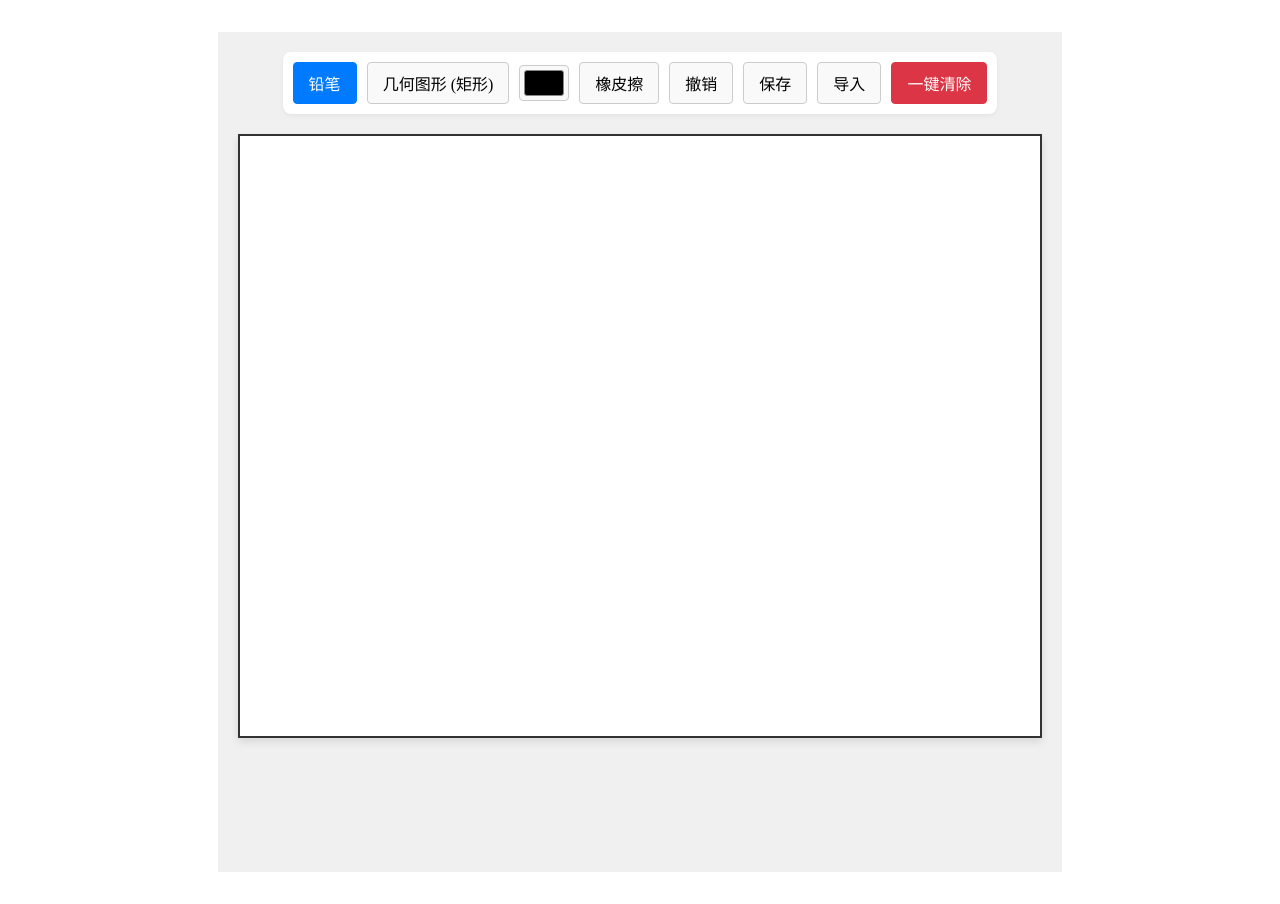
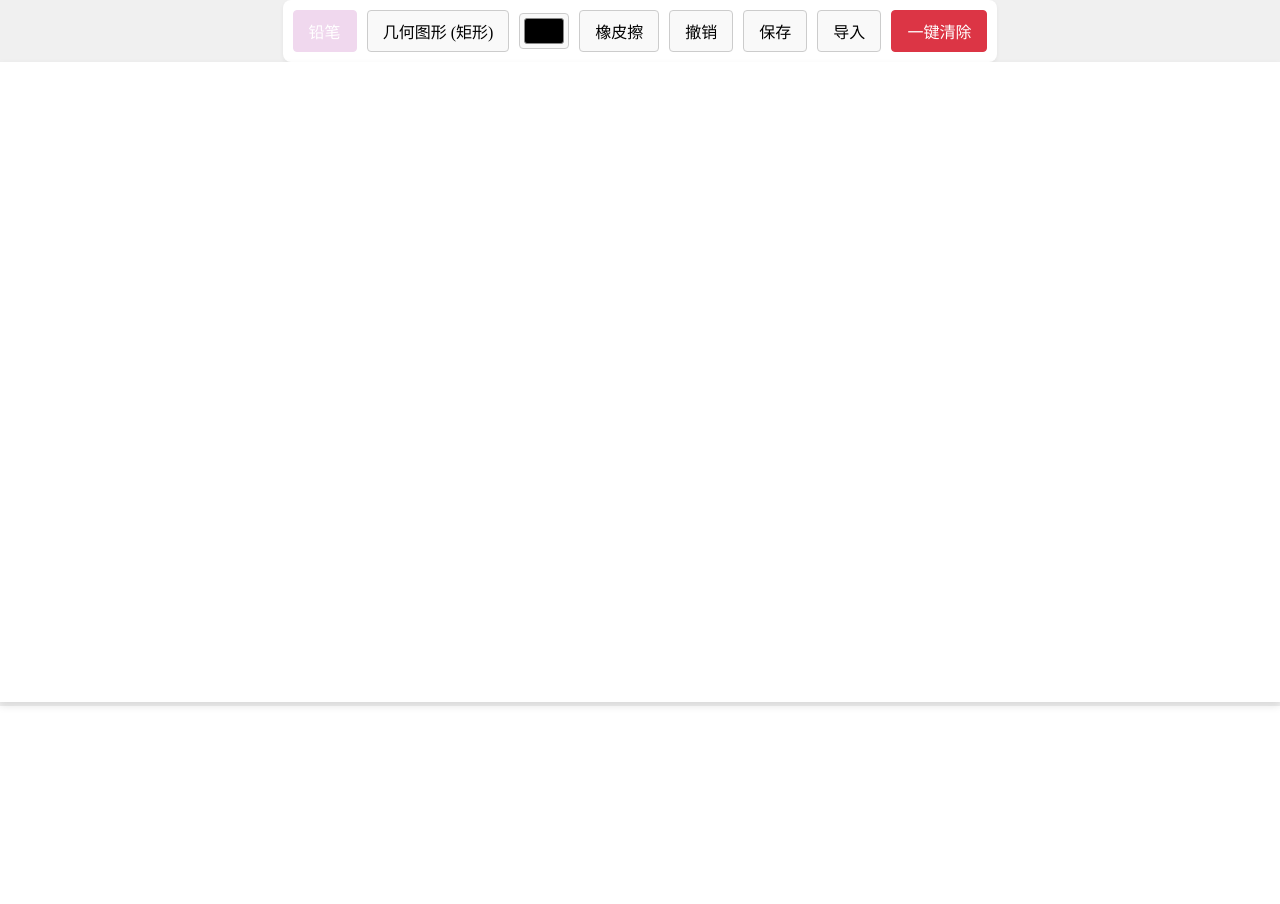
Before and after one commit to Yukinoshita-yume/Canvas-Demo, a React (Vite) app: page / in a window 1280 px wide. After the commit the page ends 800 px from the top, so only its background shows below. Built offline with nearby package versions, Linux system fonts and the light colour scheme.

Commit message:
yuki 修改画布大小到全局

```diff
--- a/index.html
+++ b/index.html
@@ -4,7 +4,7 @@
     <meta charset="UTF-8" />
     <link rel="icon" type="image/svg+xml" href="/vite.svg" />
     <meta name="viewport" content="width=device-width, initial-scale=1.0" />
-    <title>react</title>
+    <title>Canvas</title>
   </head>
   <body>
     <div id="root"></div>
--- a/src/App.css
+++ b/src/App.css
@@ -1,7 +1,7 @@
 #root {
-  max-width: 1280px;
-  margin: 0 auto;
-  padding: 2rem;
+  width: 100%;
+  margin: 0;
+  padding: 0;
   text-align: center;
 }
 
--- a/src/App.jsx
+++ b/src/App.jsx
@@ -7,7 +7,6 @@ import Document from './component/document/document.jsx'
 import Board from './component/board/board.jsx'
 
 function App() {
-  const [count, setCount] = useState(0)
 
   return (
     <div className="App">
--- a/src/component/board/board.css
+++ b/src/component/board/board.css
@@ -3,16 +3,26 @@
   display: flex;
   flex-direction: column;
   align-items: center;
-  padding: 20px;
   background-color: #f0f0f0;
-  min-height: 100vh;
+  width: 100%;
+  height: 100%;
+  padding: 0;
 }
 
 .drawing-board {
-  border: 2px solid #333;
+  border: none;
   background-color: white;
-  width: 800px;
-  height: 600px;
+  width: 100%;
+  height: 100%;
   touch-action: none;
   box-shadow: 0 4px 8px rgba(0, 0, 0, 0.1);
+  margin: 0;
+  padding: 0;
 }
+.canvas-box{
+  position: relative;
+  width: 100%;
+  height: 100%;
+  margin: 0;
+  padding: 0;
+}
--- a/src/component/board/board.jsx
+++ b/src/component/board/board.jsx
@@ -26,7 +26,7 @@ const Board = () => {
   // 3. 为临时画布创建 Context 和尺寸状态
   // ---------------------------------------------
   const [tempCtx, setTempCtx] = useState(null);
-  const [canvasSize, setCanvasSize] = useState({ width: 800, height: 600 });
+  const [canvasSize, setCanvasSize] = useState({ width: 100, height: 100 });
   const [canUndo, setCanUndo] = useState(false);
 
   const [currentColor, setCurrentColor] = useState('#000000');
@@ -279,7 +279,7 @@ const Board = () => {
       {/* --------------------------------------------- */}
       {/* 10. 使用相对定位的 wrapper 包裹两个画布 */}
       {/* --------------------------------------------- */}
-      <div style={{ position: 'relative', width: `${canvasSize.width}px`, height: `${canvasSize.height}px` }}>
+      <div className="canvas-box">
         <canvas
           ref={canvasRef}
           className="drawing-board"
@@ -289,6 +289,8 @@ const Board = () => {
           ref={tempCanvasRef}
           width={canvasSize.width}
           height={canvasSize.height}
+          margin= {0}
+          padding= {0}
           onMouseDown={startDrawing}
           onMouseUp={stopDrawing}
           onMouseLeave={stopDrawing}
--- a/src/component/toolbar/toolbar.css
+++ b/src/component/toolbar/toolbar.css
@@ -2,7 +2,7 @@
 .toolbar {
   display: flex;
   gap: 10px;
-  margin-bottom: 20px;
+  /* margin-bottom: 20px; */
   padding: 10px;
   border-radius: 8px;
   background-color: #ffffff;
@@ -25,9 +25,9 @@
 }
 
 .tool-button.active {
-  background-color: #007bff;
+  background-color: #F0D8EE;
   color: white;
-  border-color: #007bff;
+  border-color: #F0D8EE;
 }
 
 .tool-button:disabled {
--- a/src/index.css
+++ b/src/index.css
@@ -24,10 +24,11 @@ a:hover {
 
 body {
   margin: 0;
-  display: flex;
-  place-items: center;
+  padding: 0;
   min-width: 320px;
   min-height: 100vh;
+  width: 100%;
+  height: 100%;
 }
 
 h1 {
```
